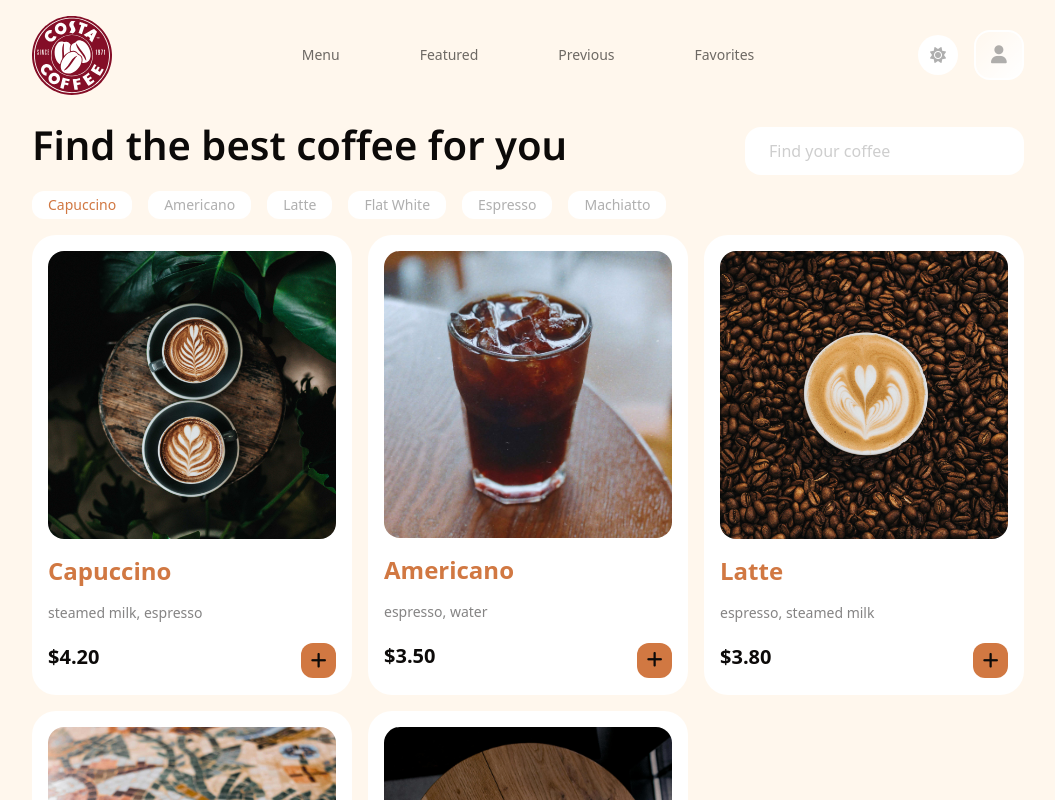
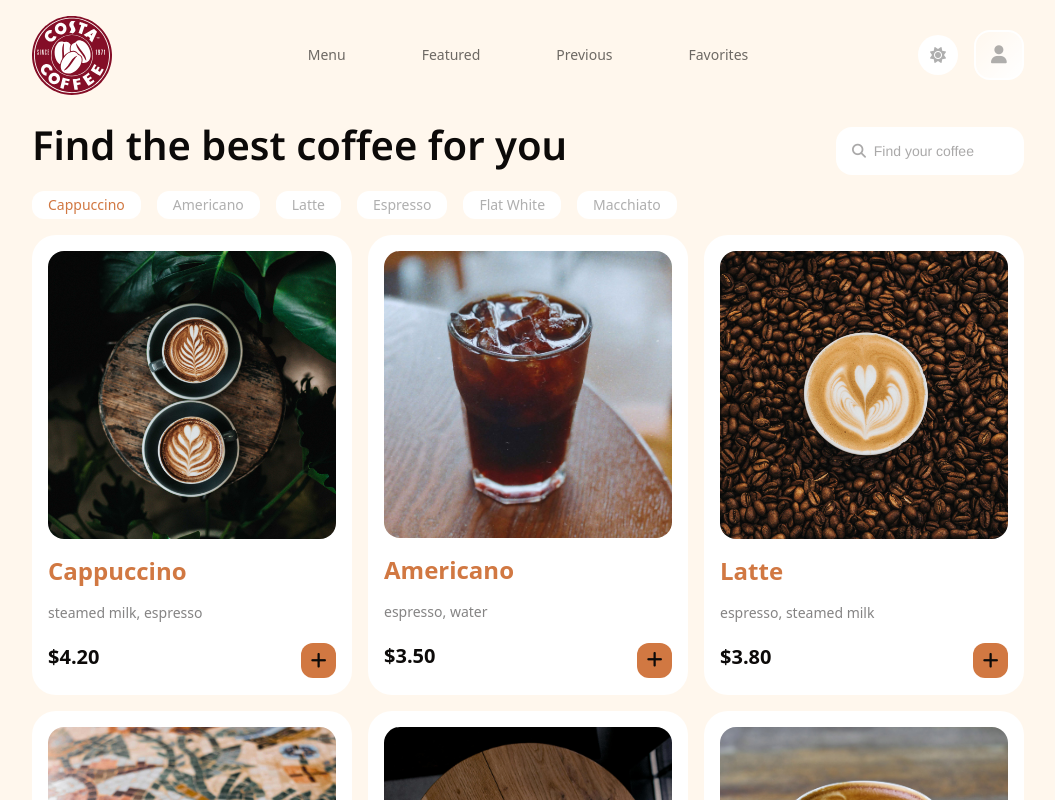
Before and after one commit to ccespedes/costa-coffee-app, a React (Vite) app: page / in a window 1280 px wide. Shown: the top 800 px of the page, without its empty margins (112-1167 px from the left). Built offline with nearby package versions, Linux system fonts and the light colour scheme.

Commit message:
Build out side menu, organize static data

```diff
--- a/src/components/CoffeeNav.jsx
+++ b/src/components/CoffeeNav.jsx
@@ -1,21 +1,13 @@
-import React, { useEffect, useState } from "react"
+import React, { useState } from "react"
 import PillButton from "./PillButton"
-
-const drinkNames = [
-  "Capuccino",
-  "Americano",
-  "Latte",
-  "Flat White",
-  "Espresso",
-  "Machiatto",
-]
+import { drinkMenu } from "../data"
 
 const CoffeeNav = () => {
-  const drinksObjects = drinkNames.map((drink, index) => {
+  const drinksObjects = drinkMenu.map((drink) => {
     return {
-      id: index,
-      name: drink,
-      active: index === 0,
+      id: drink.id,
+      name: drink.name,
+      active: drink.id === 0,
     }
   })
 
--- a/src/components/Header.jsx
+++ b/src/components/Header.jsx
@@ -5,45 +5,35 @@ import { UseTheme } from "../context/ThemeProvider"
 import Sheet from "./Sheet"
 import { useState } from "react"
 import NavButton from "./NavButton"
+import { navMenu } from "../data"
 
 const Header = () => {
   const { theme, setTheme } = UseTheme()
-  const [panel, setPanel] = useState(false)
+  const [sideMenu, setSideMenu] = useState(false)
 
-  const slidePanel = () => {
-    console.log("slide")
-    setPanel(!panel)
+  const sideMenuSlide = () => {
+    setSideMenu(!sideMenu)
   }
+
+  const siteMenu = navMenu.map((name, i) => (
+    <NavButton key={i}>{name}</NavButton>
+  ))
 
   return (
     <div className="py-4">
       <Container>
-        <div
-          className={`${
-            panel ? "left-0" : "-left-60"
-          } fixed top-0 transition-all duration-200 bg-card h-full w-60 p-6 z-10`}
-        >
-          Menu
-        </div>
-        <div
-          onClick={slidePanel}
-          className={`${
-            panel ? "flex left-0" : "hidden"
-          } fixed top-0 bg-card/50 h-screen w-full`}
-        ></div>
+        <Sheet
+          siteMenu={siteMenu}
+          sideMenu={sideMenu}
+          sideMenuSlide={sideMenuSlide}
+        />
 
         <div className="grid grid-cols-3 items-center md:grid-cols-6">
-          {/* <div className="flex items-center justify-between"> */}
           <div className="md:order-2 md:mx-auto md:col-span-4">
-            <button className="md:hidden" onClick={slidePanel}>
+            <button className="md:hidden" onClick={sideMenuSlide}>
               <IconBox faName="fa-bars" />
             </button>
-            <div className="hidden mx-auto md:flex gap-4">
-              <NavButton>Menu</NavButton>
-              <NavButton>Featured</NavButton>
-              <NavButton>Previous</NavButton>
-              <NavButton>Favorites</NavButton>
-            </div>
+            <div className="hidden mx-auto md:flex gap-1">{siteMenu}</div>
           </div>
           <div className="md:col-span-1">
             <img
@@ -70,23 +60,3 @@ const Header = () => {
 }
 
 export default Header
-
-{
-  /* <div
-className={`${
-  panel ? "left-0" : "-left-[1200px]"
-} slider fixed top-0 left-0 h-full w-full z-20`}
->
-<div
-  className={`${
-    panel ? "left-0" : "-left-60"
-  } absolute transition-all duration-200 bg-card h-full w-60 p-6 z-10`}
->
-  Menu
-</div>
-<div
-  onClick={slidePanel}
-  className={`bg-card/50 h-full w-full`}
-></div>
-</div> */
-}
--- a/src/components/NavButton.jsx
+++ b/src/components/NavButton.jsx
@@ -1,6 +1,6 @@
 const NavButton = ({ children }) => {
   return (
-    <button className="text-sm text-foreground/60 mx-4 px-4 py-1 rounded-2xl hover:bg-card/50 hover:text-foreground">
+    <button className="text-sm text-foreground/60 mx-4 px-5 py-2 rounded-lg hover:bg-secondary/50 hover:text-foreground">
       {children}
     </button>
   )
--- a/src/components/Sheet.jsx
+++ b/src/components/Sheet.jsx
@@ -1,11 +1,30 @@
-import React from "react"
+import costaTextLogo from "../assets/costa-text.svg"
 
-const Sheet = () => {
+const Sheet = ({ sideMenu, sideMenuSlide, siteMenu }) => {
   return (
-    <div className="slider fixed flex top-0 left-0 h-full w-full z-10">
-      <div className="bg-card h-full w-80 p-6">Menu</div>
-      <div className="bg-card/50 h-full w-full"></div>
-    </div>
+    <>
+      <div
+        className={`${
+          sideMenu ? "left-0" : "-left-60"
+        } top-0 fixed flex flex-col gap-3 transition-all duration-200 bg-card h-full w-60 z-20 md:hidden`}
+      >
+        <div className="absolute right-4 top-4">
+          <button onClick={sideMenuSlide}>
+            <i className="fa-solid fa-xmark opacity-50"></i>
+          </button>
+        </div>
+        <div className="flex mx-auto mt-12 mb-8">
+          <img className="h-8" src={costaTextLogo} alt="Costa text logo" />
+        </div>
+        {siteMenu}
+      </div>
+      <div
+        onClick={sideMenuSlide}
+        className={`${
+          sideMenu ? "flex left-0" : "hidden"
+        } fixed top-0 bg-card/80 h-screen w-full z-10 md:hidden`}
+      ></div>
+    </>
   )
 }
 
--- a/src/data.js
+++ b/src/data.js
@@ -1,14 +1,15 @@
-import capuccinoImage from "./assets/capuccino.jpg"
+import cappuccinoImage from "./assets/capuccino.jpg"
 import americanoImage from "./assets/americano.jpg"
 import latteImage from "./assets/latte.jpg"
 import espressoImage from "./assets/espresso.jpg"
 import flatWhiteImage from "./assets/flat-white.jpg"
+import macchiatoImage from "./assets/macchiato.jpg"
 
-export const menuArray = [
+export const drinkMenu = [
   {
     id: 0,
-    name: "Capuccino",
-    image: capuccinoImage,
+    name: "Cappuccino",
+    image: cappuccinoImage,
     ingredients: ["steamed milk", "espresso"],
     price: 4.2,
     description:
@@ -50,4 +51,15 @@ export const menuArray = [
     description:
       "A smooth, velvety espresso mixed with creamy, steamed milk, creating a balanced, rich, and satisfying coffee beverage, known as a flat white.",
   },
+  {
+    id: 5,
+    name: "Macchiato",
+    image: macchiatoImage,
+    ingredients: ["espresso", "steamed milk"],
+    price: 4.5,
+    description:
+      'A potent shot of espresso "stained" with creamy milk; bold, robust, and perfectly balanced for a rich, indulgent coffee experience.',
+  },
 ]
+
+export const navMenu = ["Menu", "Featured", "Previous", "Favorites"]
--- a/src/index.css
+++ b/src/index.css
@@ -16,7 +16,7 @@
     --popover-foreground: 20 14.3% 4.1%;
     --primary: 22.66 60.85% 53.95%;
     --primary-foreground: 60 9.1% 97.8%;
-    --secondary: 60 4.8% 95.9%;
+    --secondary: 0 0% 89%;
     --secondary-foreground: 24 9.8% 10%;
     --muted: 0 0% 37.35%;
     --muted-foreground: 25 5.3% 44.7%;
@@ -104,48 +104,6 @@
   }
 }
 
-
-
-
-/* @layer base {
-  :root {
-    --background: 255, 253, 251;
-
-    --border: 212, 212, 212;
-    --card: 34, 35, 37;
-
-    --copy-primary: 255, 248, 241;
-    --copy-secondary: 115, 115, 115;
-
-    --cta: 139, 92, 246;
-    --cta-text: 255, 255, 255;
-    --cta-hover: 231, 136, 18;
-    --cta-hover-text: 25, 25, 25;
-
-    --btn-bg-primary: 180, 105, 12;
-    --btn-text-primary: 255, 255, 255;
-
-    background: rgba(var(--background));
-
-  }
-
-  .dark {
-    --background: 0, 0, 0;
-
-    --border: 38, 38, 38;
-    --card: 23, 23, 23;
-
-    --copy-primary: 235, 219, 204;
-    --copy-secondary: 115, 115, 115;
-
-    --cta: 99, 102, 241;
-    --cta-text: 255, 255, 255;
-    --cta-hover: 231, 136, 18;
-    --cta-hover-text: 25, 25, 25;
-
-    --btn-bg-primary: 180, 105, 12;
-    --btn-text-primary: 255, 255, 255;
-
-    background: rgba(var(--background));
-  }
-} */
+.fa {
+  font-family: 'Helvetica', FontAwesome, sans-serif;
+}
--- a/src/routes/Home.jsx
+++ b/src/routes/Home.jsx
@@ -2,10 +2,10 @@ import BoxButton from "../components/BoxButton"
 import Card from "../components/Card"
 import CoffeeNav from "../components/CoffeeNav"
 import Container from "../components/Container"
-import { menuArray } from "../data"
+import { drinkMenu } from "../data"
 
 const Home = () => {
-  const menuItems = menuArray.map((item) => (
+  const menuItems = drinkMenu.map((item) => (
     <Card
       key={item.id}
       className="relative border-border bg-card p-4 rounded-3xl min-w-64 cursor-pointer mb-5 md:mb-0"
@@ -30,7 +30,7 @@ const Home = () => {
     </Card>
   ))
 
-  const popularPicks = menuArray.map((item) => (
+  const popularPicks = drinkMenu.map((item) => (
     <Card
       key={item.id}
       className="flex border-border bg-accent p-3 rounded-3xl cursor-pointer"
@@ -67,9 +67,9 @@ const Home = () => {
         <div className="flex flex-wrap justify-between items-center pb-4">
           <h1 className="mt-1 leading-10">Find the best coffee for you</h1>
           <input
-            className="bg-card h-12 rounded-2xl px-6 mt-4 text-muted w-full placeholder:text-foreground/20 md:w-auto"
+            className="fa bg-card h-12 rounded-2xl px-4 mt-4 text-muted font-normal text-sm w-full placeholder:text-foreground/35 md:w-auto"
             type="search"
-            placeholder="Find your coffee"
+            placeholder="&#xf002;  Find your coffee"
           />
         </div>
 
@@ -91,19 +91,3 @@ const Home = () => {
 }
 
 export default Home
-
-{
-  /* <div className="custom-scrollbar relative flex gap-4 mb-5 overflow-x-auto -mx-4 px-4 md:grid md:grid-cols-[repeat(auto-fill,minmax(250px,1fr))]">
-{menuItems}
-</div> */
-}
-
-{
-  /* // Attempt to add gradient to sides
-   <div className="relative">
-<div className="absolute bg-black -mr-4 w-60 h-[428px] right-0 z-10"></div>
-<div className="custom-scrollbar flex gap-4 mb-5 overflow-x-auto -mx-4 px-4">
-  {menuItems}
-</div>
-</div> */
-}
```
Also changed, not shown: src/assets/costa-text.svg (added), src/assets/macchiato.jpg (added).
